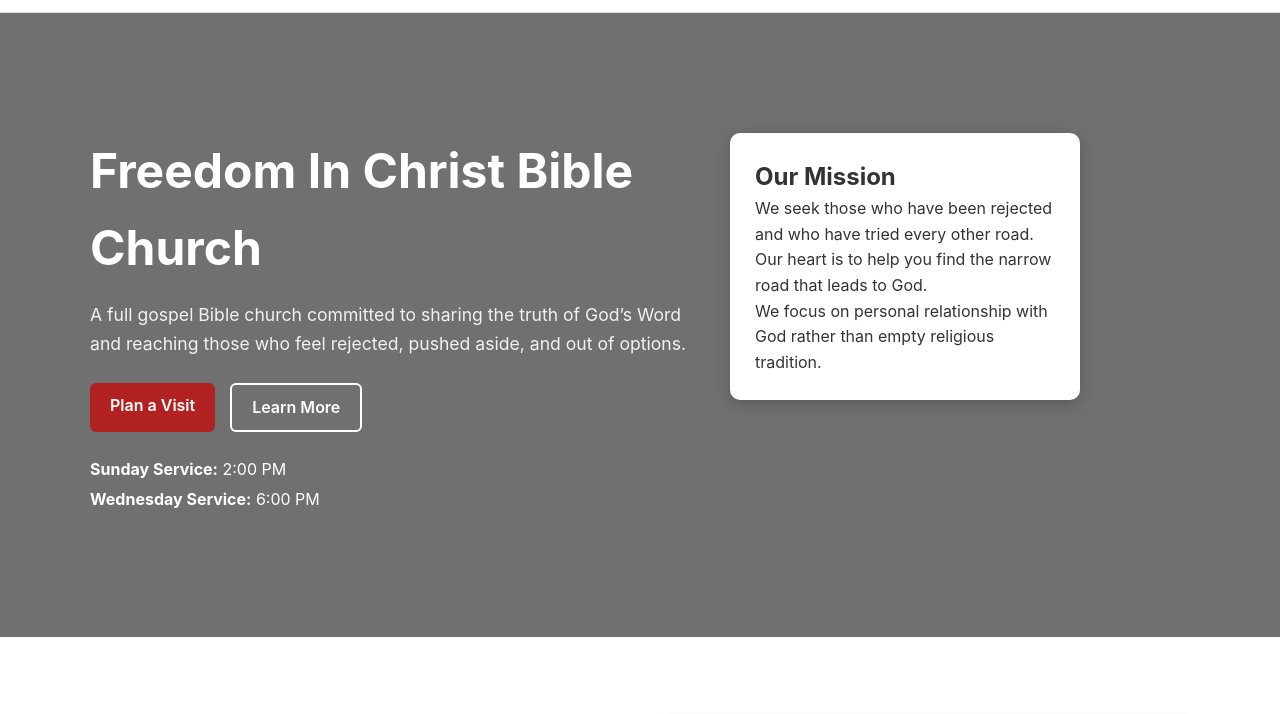
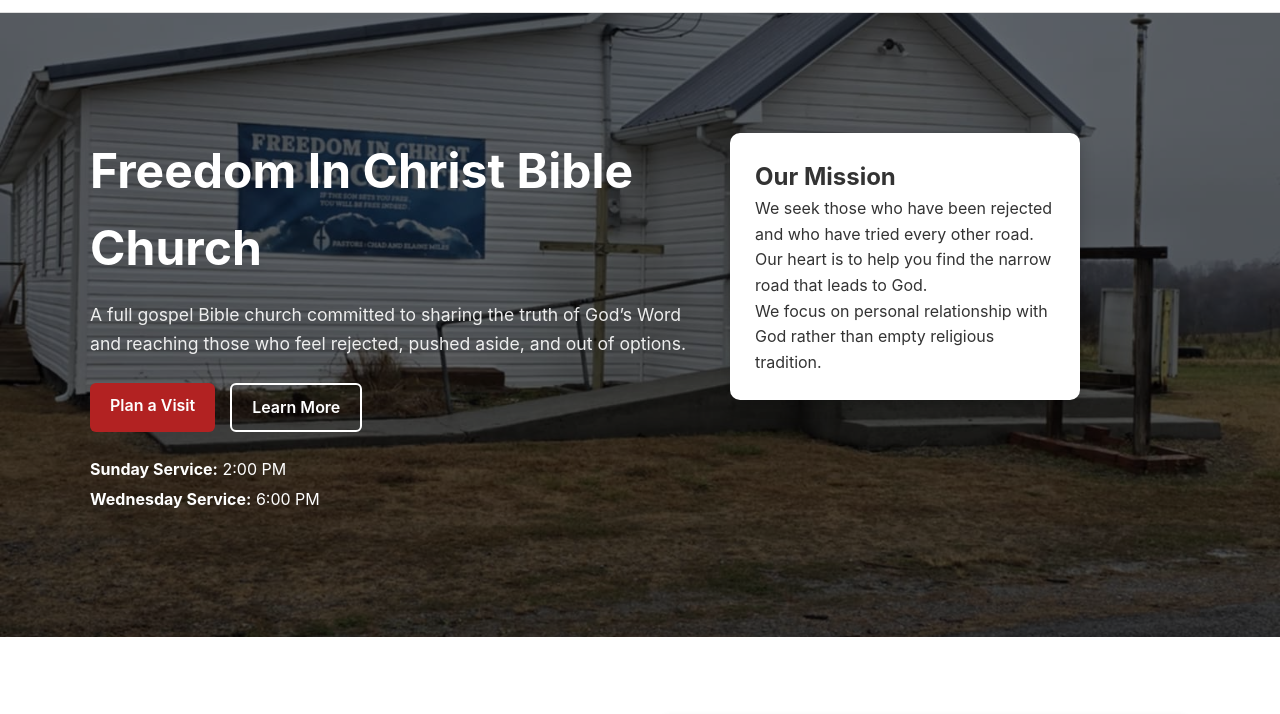
Before and after one commit to Dylanjdev/Freedom-In-Christ, a plain HTML site: page index.html in a window 1280 px wide. Shown: the part 54-768 px from the top of the page. Drawn offline with nearby package versions, Linux system fonts and the light colour scheme; the site is published under a folder, as on GitHub Pages, so addresses that start at the root find nothing.

Commit message:
fixed paths

```diff
--- a/styles.css
+++ b/styles.css
@@ -77,7 +77,7 @@ a {
    Hero Section
 ----------------------------------- */
 .hero {
-  background: url("/img/Church.JPG") center/cover no-repeat;
+  background: url("img/Church.JPG") center/cover no-repeat;
   padding: 120px 0;
   color: white;
   position: relative;
```
